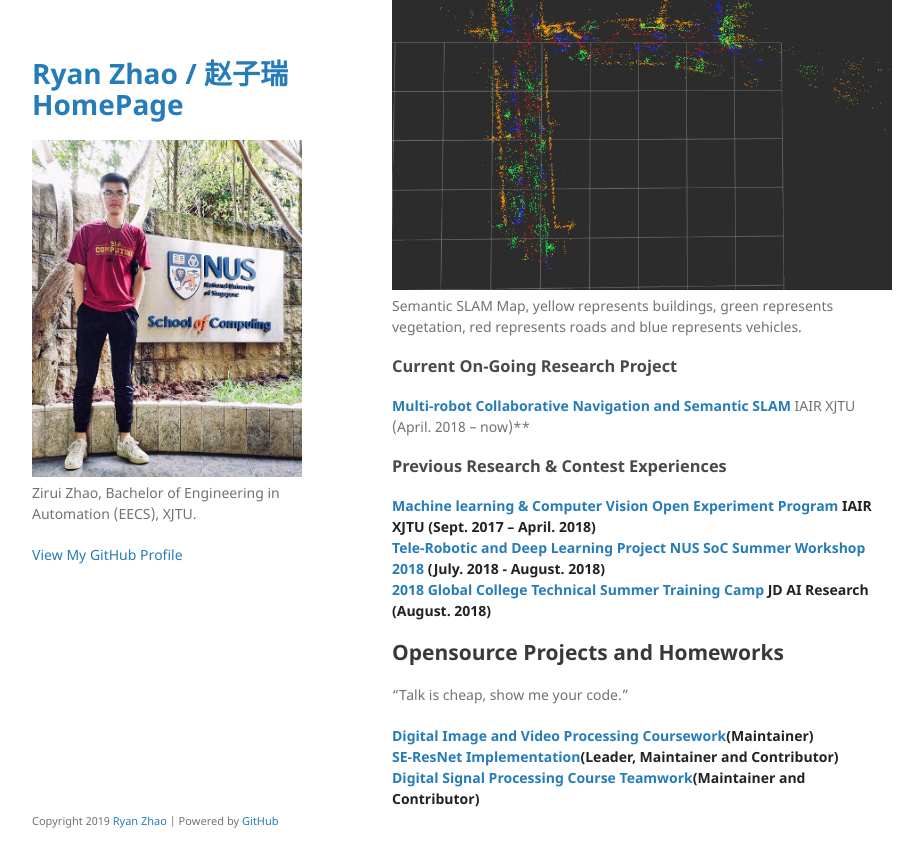
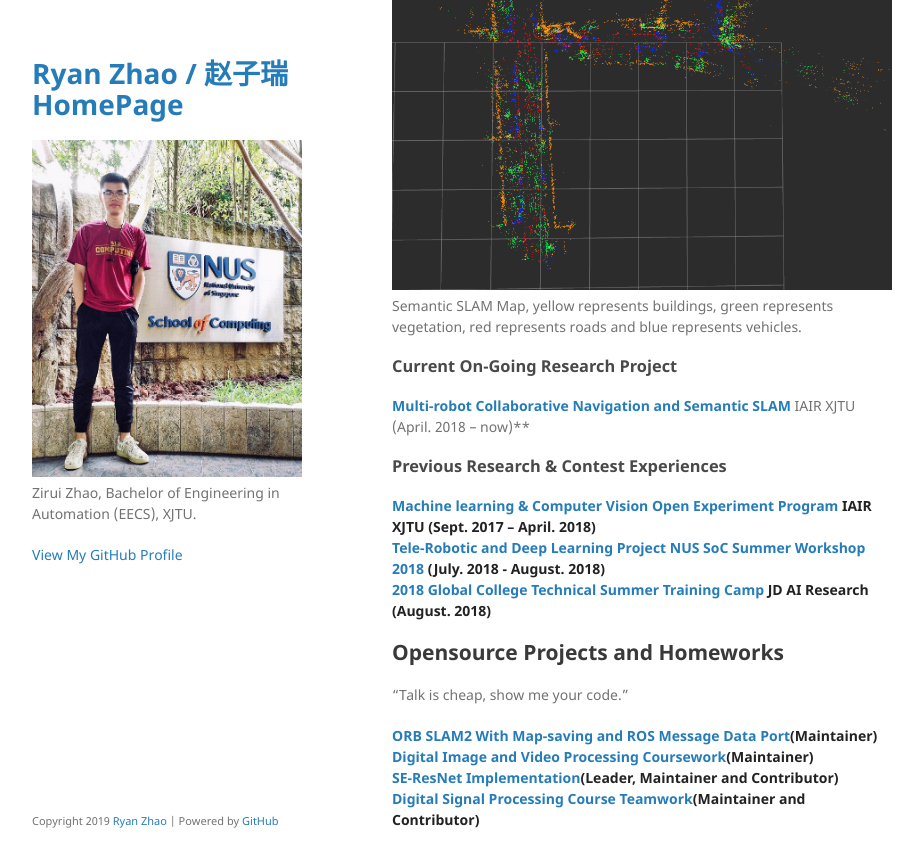
Before and after one commit to 1989Ryan/1989Ryan.github.io, a Jekyll site: the page built from index.md, in a window 1280 px wide and 900 px high, scrolled down 1462 px. Shown: the top 867 px of the window, without its empty margins (178-1101 px from the left). Built offline with Jekyll 4.4.1, drawn with Linux system fonts in a browser that asks for light colours; our own code applies the rules of GitHub Pages for plain Markdown files.

Commit message:
Update index.md

```diff
--- a/index.md
+++ b/index.md
@@ -49,6 +49,7 @@ Semantic SLAM Map, yellow represents buildings, green represents vegetation, red
 
 "Talk is cheap, show me your code."
 
+**[ORB SLAM2 With Map-saving and ROS Message Data Port](https://github.com/1989Ryan/ORB_SLAM2_ROS)(Maintainer)**<br/>
 **[Digital Image and Video Processing Coursework](https://1989ryan.github.io/DIPhw/diphw.html)(Maintainer)**<br/>
 **[SE-ResNet Implementation](https://1989Ryan.github.io/SENET/senet.html)(Leader, Maintainer and Contributor)**<br/>
 **[Digital Signal Processing Course Teamwork](https://github.com/AlbertYoung0112/DigitalSpeechRecognition)(Maintainer and Contributor)**<br/>
```
